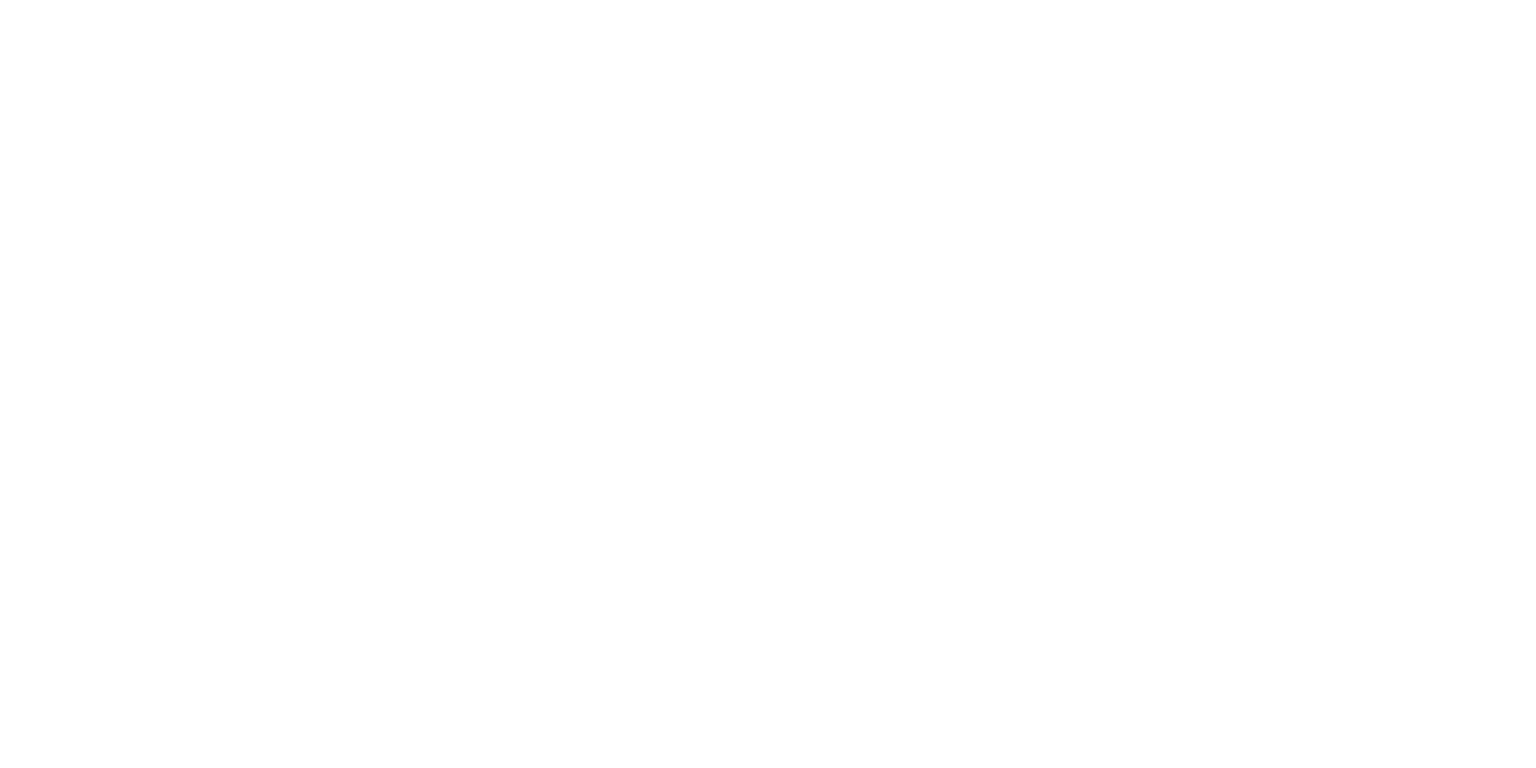
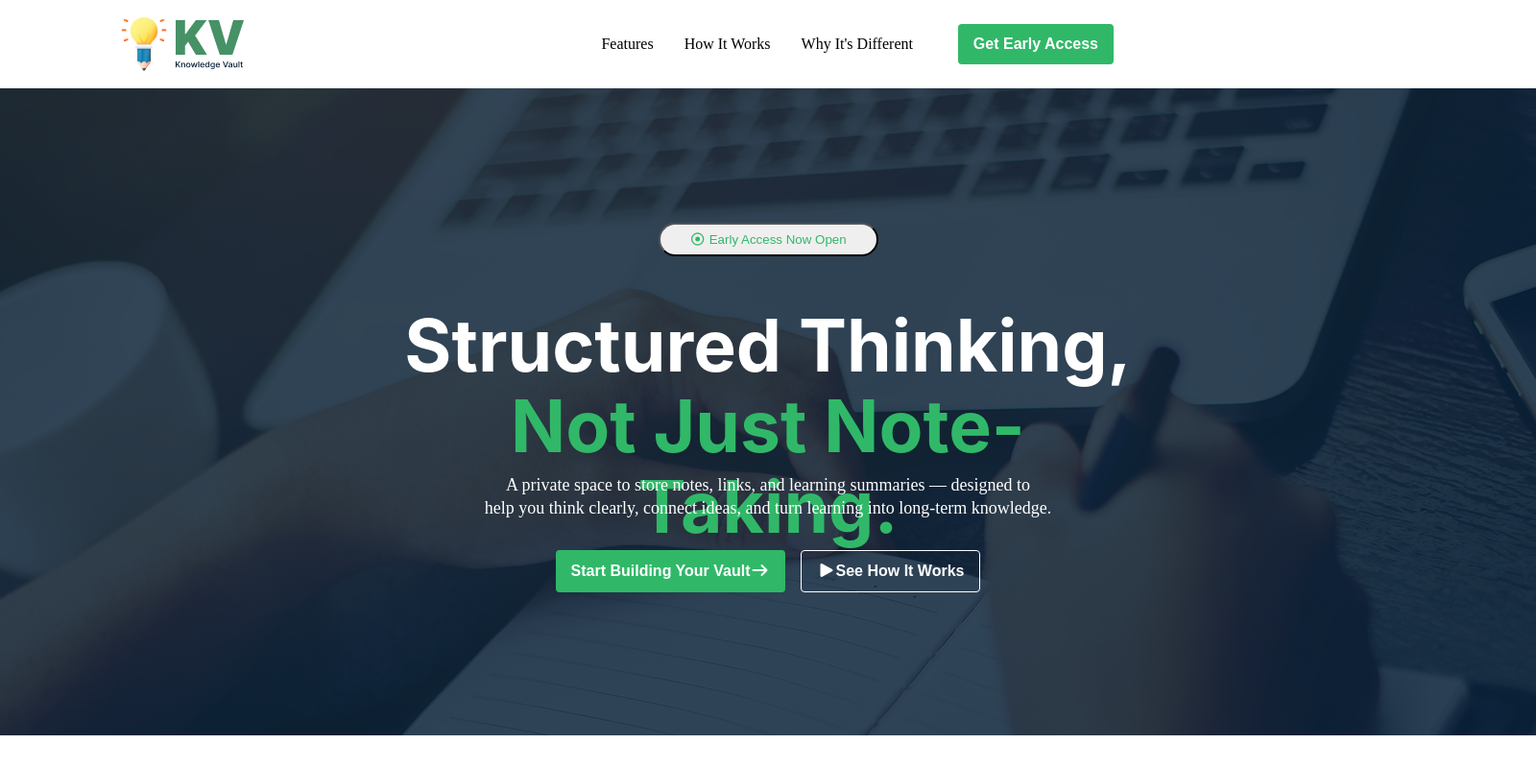
Before and after one commit to shezan16/B13-A01-Knowledge-Vault, a plain HTML site: page index.html in a window 1280 px wide. Shown: the whole page at 96% size, 1600 px wide, since content can reach past the window. Drawn offline with Linux system fonts and the light colour scheme.

Commit message:
Add a Header

```diff
--- a/index.html
+++ b/index.html
@@ -3,9 +3,48 @@
 <head>
     <meta charset="UTF-8">
     <meta name="viewport" content="width=device-width, initial-scale=1.0">
-    <title>Document</title>
+    <title>B13-A01</title>
+    <link rel="stylesheet" href="styles/portfolio.css">
+    <link href="https://fonts.googleapis.com/css2?family=Open+Sans:ital,wght@0,300..800;1,300..800&display=swap" rel="stylesheet">
+    <link rel="stylesheet" href="https://cdnjs.cloudflare.com/ajax/libs/font-awesome/7.0.1/css/all.min.css" integrity="sha512-2SwdPD6INVrV/lHTZbO2nodKhrnDdJK9/kg2XD1r9uGqPo1cUbujc+IYdlYdEErWNu69gVcYgdxlmVmzTWnetw==" crossorigin="anonymous" referrerpolicy="no-referrer" />
 </head>
 <body>
+   <header>
+  <nav>
+    <div class="logo">
+      <img src="assets/logo-navbar.png" alt="Logo">
+    </div>
+
+         <ul class="box">
+           <li><a href="">Features</a></li>
+           <li><a href="">How It Works</a></li>
+           <li><a href="">Why It's Different</a></li>
+         </ul>
+
+         <a href="" ><button class="btn">Get Early Access</button> </a>
+        </nav>
+        <section class="banner">
+                <div class="banner-text">
+                    <button class="ctm"><i class="fa-regular fa-circle-dot"></i> Early Access Now Open</button>
+                    <div class="heading">
+                    <h1 style="color: #ffffff;">Structured Thinking,</h1>
+                    <h1 style="color: #30b868;">Not Just Note-Taking.</h1>
+                    </div>
+                    <p>A private space to store notes, links, and learning summaries — designed to<br>
+                        help you think clearly, connect ideas, and turn learning into long-term knowledge.</p>
+                        <div class="button">
+                            <button class="btn">Start Building Your Vault<i class="fa-solid fa-arrow-right"></i></button>
+                            <button class="ptm"><i class="fa-solid fa-play"></i>See How It Works</button>
+                        </div>
+                    </div>
+        </section>
+    </header>
+    <main>
+
+    </main>
+    <footer>
+
+    </footer>
 
 </body>
 </html>
--- /dev/null
+++ b/styles/portfolio.css
@@ -0,0 +1,120 @@
+*{
+    margin: 0;
+    padding: 0;
+    box-sizing: border-box;
+}
+.font-open-sans {
+  font-family: "Open Sans", sans-serif;
+  font-optical-sizing: auto;
+}
+.logo{
+    width: 500px;
+    height: 60px;
+    margin-top: 16px;
+    margin-bottom: 16px;
+}
+nav .box{
+    list-style: none;
+    display: flex;
+    width: 365px;
+    height: 24px;
+    line-height:152%;
+    gap:32px;
+    text-decoration: none;
+}
+nav .box a {
+    font-size: 16px;
+    color:#000000;
+    text-decoration: none;
+}
+nav{
+    display: flex;
+    justify-content: space-between;
+    align-items: center;
+    padding-left: 120px;
+    padding-right:120px ;
+}
+.btn{
+    background-color:#30b868;
+    border: none;
+    padding: 12px 16px;
+    border-radius: 4px;
+    font-size: 16px;
+    font-weight:600;
+    color: white;
+    cursor: pointer;
+
+}
+.btn:hover{
+    background-color: #09833c;
+    transform: translateY(-2px);
+}
+.ptm:hover{
+    background-color: #2e814459;
+    transform: translateY(-2px);
+}
+nav .box a:hover{
+    color: #09833c;
+}
+.banner{
+    padding-top: 70px;
+    background: url(../assets/hero-bg.png);
+    width: 1600px;
+    height: 674px;
+}
+.banner .banner-text{
+    width: 1360px;
+    height: 379px;
+    display: flex;
+    flex-direction: column;
+    align-items: center;
+    gap: 32;
+    margin: 70px 120px 134px 120px;
+}
+.banner .banner-text .heading{
+    width: 770px;
+    height: 169px;
+    text-align: center;
+    margin: 51px 295px  6px 295px;
+}
+.banner .banner-text .heading h1{
+    font-family: Inter;
+    font-style: Bold;
+    font-size: 75px;
+    font-weight: 700;
+    line-height: 84px;
+    letter-spacing: 0%;
+    text-align: center;
+}
+.banner .banner-text p{
+    color: #ffffff;
+    font-size: 18px;
+    font-weight: 400;
+    line-height: 24px;
+    text-align: center;
+}
+.banner .banner-text .button{
+    margin-top: 32px;
+    display: flex;
+    gap: 16px;
+}
+.ptm{
+    background:none;
+    border: 1px solid white;
+    padding: 12px 16px;
+    border-radius: 4px;
+    font-size: 16px;
+    font-weight:600;
+    color: white;
+    cursor: pointer;
+
+}
+.ctm{
+    color: #30b868;
+    border-radius: 1000px;
+    width: 229px;
+    height: 35px;
+    justify-content: center;
+    align-items: center;
+    padding: 8px 12px 8px 12px;
+}
```
